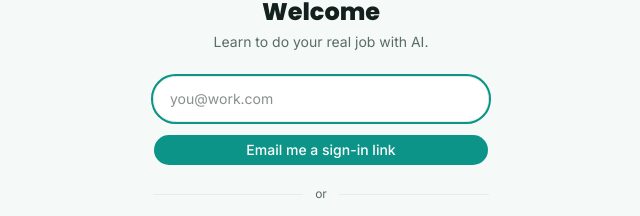
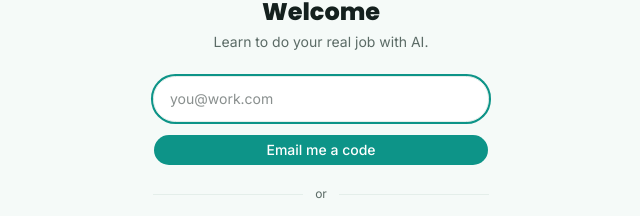
Before and after one commit to sg61300/ai-tech-professionals, a Next.js app: page /login in a window 1280 px wide. Shown: the part 339-555 px from the top of the page, without its empty margins (319-959 px from the left). Built offline with nearby package versions, Linux system fonts and the light colour scheme; no server answers.

Commit message:
Slice 0: OTP code login (final) — pairs with custom SMTP + {{ .Token }} templates
Co-Authored-By: Claude Opus 4.8 <noreply@anthropic.com>

```diff
--- a/app/(auth)/login/page.tsx
+++ b/app/(auth)/login/page.tsx
@@ -1,40 +1,53 @@
 'use client';
 
 import { useState } from 'react';
+import { useRouter } from 'next/navigation';
 import { createClient } from '@/lib/supabase/client';
 import { Button } from '@/components/ui/button';
 import { RuneMascot } from '@/components/brand/RuneMascot';
 
 /**
- * Login (activation spine, Slice 0). Magic-link flow using Supabase's DEFAULT
- * email (no custom SMTP, no template edit): email -> Supabase emails a sign-in
- * link -> click -> /auth/callback exchanges the PKCE code -> /learn.
- * REQUIRES the redirect target to be allow-listed in Supabase -> Auth -> URL
- * Configuration (Site URL + Redirect URLs), else Supabase bounces to Site URL.
- * NOTE: open the link in the SAME browser you requested it from (PKCE verifier).
+ * Login / OTP (activation spine, Slice 0). Code flow: email -> Supabase emails a
+ * 6-digit code -> user types it in THIS tab -> verifyOtp -> /learn. No redirect,
+ * works across any device/browser. Requires custom SMTP + the Supabase
+ * "Confirm signup" and "Magic Link" email templates to contain {{ .Token }}.
  * Google button is wired; works once the Google provider is configured.
  */
 export default function LoginPage() {
+  const router = useRouter();
   const supabase = createClient();
+  const [step, setStep] = useState<'email' | 'code'>('email');
   const [email, setEmail] = useState('');
+  const [code, setCode] = useState('');
   const [busy, setBusy] = useState(false);
-  const [sent, setSent] = useState(false);
   const [error, setError] = useState<string | null>(null);
 
-  async function sendLink(e: React.FormEvent) {
+  async function sendCode(e: React.FormEvent) {
     e.preventDefault();
     setBusy(true);
     setError(null);
     const { error } = await supabase.auth.signInWithOtp({
       email: email.trim(),
-      options: {
-        shouldCreateUser: true,
-        emailRedirectTo: `${window.location.origin}/auth/callback`,
-      },
+      options: { shouldCreateUser: true },
     });
     setBusy(false);
     if (error) return setError(error.message);
-    setSent(true);
+    setStep('code');
+  }
+
+  async function verifyCode(e: React.FormEvent) {
+    e.preventDefault();
+    setBusy(true);
+    setError(null);
+    const { error } = await supabase.auth.verifyOtp({
+      email: email.trim(),
+      token: code.trim(),
+      type: 'email',
+    });
+    setBusy(false);
+    if (error) return setError(error.message);
+    router.replace('/learn');
+    router.refresh();
   }
 
   async function google() {
@@ -56,22 +69,8 @@ export default function LoginPage() {
         </p>
       </div>
 
-      {sent ? (
-        <div className="rounded-2xl border bg-card p-5 text-center shadow-card">
-          <p className="text-sm">
-            Check <span className="font-semibold text-foreground">{email}</span> for a
-            sign-in link, and open it in <span className="font-semibold">this same browser</span>.
-          </p>
-          <button
-            type="button"
-            onClick={() => setSent(false)}
-            className="mt-3 text-xs text-muted-foreground underline"
-          >
-            Use a different email
-          </button>
-        </div>
-      ) : (
-        <form onSubmit={sendLink} className="space-y-3">
+      {step === 'email' ? (
+        <form onSubmit={sendCode} className="space-y-3">
           <input
             type="email"
             required
@@ -82,8 +81,38 @@ export default function LoginPage() {
             className="w-full rounded-xl border bg-card px-4 py-3 text-sm outline-none focus:ring-2 focus:ring-ring"
           />
           <Button type="submit" disabled={busy} className="w-full">
-            {busy ? 'Sending…' : 'Email me a sign-in link'}
+            {busy ? 'Sending…' : 'Email me a code'}
           </Button>
+        </form>
+      ) : (
+        <form onSubmit={verifyCode} className="space-y-3">
+          <p className="text-center text-sm text-muted-foreground">
+            Enter the 6-digit code sent to{' '}
+            <span className="font-medium text-foreground">{email}</span>
+          </p>
+          <input
+            inputMode="numeric"
+            autoComplete="one-time-code"
+            required
+            autoFocus
+            value={code}
+            onChange={(e) => setCode(e.target.value)}
+            placeholder="123456"
+            className="w-full rounded-xl border bg-card px-4 py-3 text-center text-lg tracking-[0.4em] outline-none focus:ring-2 focus:ring-ring"
+          />
+          <Button type="submit" disabled={busy} className="w-full">
+            {busy ? 'Verifying…' : 'Verify & continue'}
+          </Button>
+          <button
+            type="button"
+            onClick={() => {
+              setStep('email');
+              setCode('');
+            }}
+            className="w-full text-center text-xs text-muted-foreground underline"
+          >
+            Use a different email
+          </button>
         </form>
       )}
 
```
